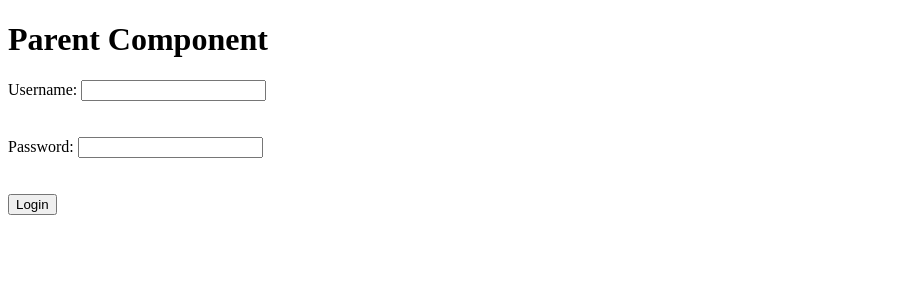
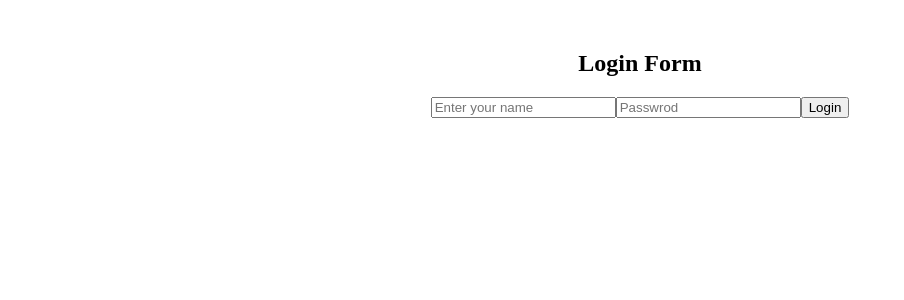
Before and after one commit to acciojob/lift-state-up-5-abhishek-rathod1, a React app: page / in a window 1280 px wide. Shown: the top 300 px of the page, without its empty margins (0-904 px from the left). Built offline with nearby package versions, Linux system fonts and the light colour scheme.

Commit message:
solution 3

```diff
--- a/src/components/App.js
+++ b/src/components/App.js
@@ -1,20 +1,18 @@
-
 import React, { useState } from "react";
-import './../styles/App.css';
 import LoginForm from "./LoginForm";
 
-const App = () => {
+function App() {
   const [isLoggedIn, setIsLoggedIn] = useState(false);
 
-
   return (
-    <div>
-        {/* Do not remove the main div */}
-        <h1>Parent Component</h1>
-        {isLoggedIn?<p>You are logged in!</p>: <LoginForm isLoggedIn={isLoggedIn} setIsLoggedIn={setIsLoggedIn}/> }
-
+    <div style={{ textAlign: "center", marginTop: "50px" }}>
+      {isLoggedIn ? (
+        <h1>You are logged in!</h1>
+      ) : (
+        <LoginForm isLoggedIn={isLoggedIn} onLogin={() => setIsLoggedIn(true)} />
+      )}
     </div>
-  )
+  );
 }
 
-export default App
+export default App;
--- a/src/components/LoginForm.jsx
+++ b/src/components/LoginForm.jsx
@@ -1,27 +1,36 @@
-import React from 'react'
+import React, { useState } from "react";
 
-const LoginForm = ({isLoggedIn, setIsLoggedIn}) => {
-  const handleLogin = (e)=>{
+function LoginForm({ isLoggedIn, onLogin }) {
+  const [username, setUsername] = useState("");
+  const [password, setPassword] = useState("");
+
+  const handleSubmit = (e) => {
     e.preventDefault();
-    setIsLoggedIn(true);
-  }
+    if (username.trim() && password.trim()) {
+      onLogin(); // Inform parent to update the state
+    }
+  };
+
   return (
-    <div>
-      <form onSubmit={handleLogin}>
-          <label htmlFor="userName">Username: </label>
-          <input type="text" id="userName"/>
-          <br></br>
-          <br></br>
-          <br></br>
-          <label htmlFor="password">Password: </label>
-          <input type="password" id="password"/>
-          <br></br>
-          <br></br>
-          <br></br>
-          <input type="submit" value="Login"></input>
-        </form>
-    </div>
-  )
+    <form onSubmit={handleSubmit}>
+      <h2>Login Form</h2>
+      <input
+        type="text"
+        placeholder="Enter your name"
+        value={username}
+        onChange={(e) => setUsername(e.target.value)}
+        required
+      />
+      <input
+        type="password"
+        placeholder="Passwrod"
+        value={password}
+        onChange={(e) => setPassword(e.target.value)}
+        required
+      />
+      <button type="submit">Login</button>
+    </form>
+  );
 }
 
-export default LoginForm
+export default LoginForm;
```
